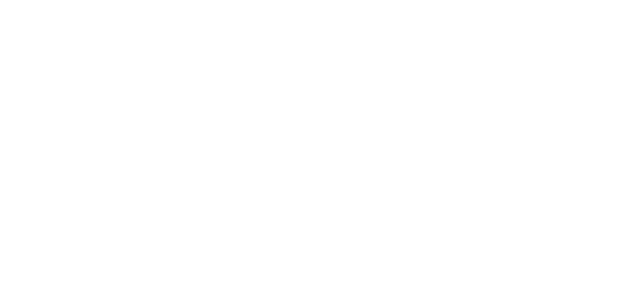
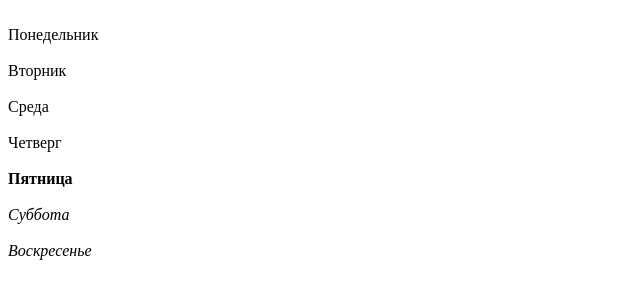
Before and after one commit to diz1/javascript12_hard, a plain HTML site: page index.html in a window 1280 px wide. Shown: the whole page, without its empty margins (0-640 px from the left). Drawn offline with Linux system fonts and the light colour scheme.

Commit message:
lesson_07_hard done

```diff
--- a/index.html
+++ b/index.html
@@ -6,7 +6,7 @@
     <title>Document</title>
 </head>
 <body>
-
+    <div id="week"></div>
 <script src="script.js"></script>
 </body>
 </html>
--- a/script.js
+++ b/script.js
@@ -1,52 +1,64 @@
 /*
-1) Создать массив arr = []
-— Записать в него 7 любых многозначных чисел в виде строк
-— Вывести в консоль только те, что начинаются с цифры 2 или 4 (Должны присутствовать в массиве)
-
-2) Вывести в столбик все простые числа от 1 до 100
-— Статья про простые числа - КЛИК
-— Рядом с каждым числом написать оба делителя данного числа
-    Например: “Делители этого числа: 1 и n”
-
-3) Запушить проект в репозиторий для усложненных заданий на GitHub
+	1) Создать массив week и записать в него дни недели в виде строк
+        - Вывести на экран все дни недели
+        - Каждый из них с новой строчки
+        - Выходные дни - курсивом
+        - Текущий день - жирным шрифтом(использовать объект даты)
 */
-
-let arr = [234, 532, 412, 590, 200, 503, 404];
-
-const getEven = () => {
-	let evenArr = [];
-	arr.forEach(item => {
-		item = item.toString();
-		if (item.startsWith('2') || item.startsWith('4')) {
-			evenArr.push(parseFloat(item));
-			return evenArr;
-		} else {
-			return false;
+let week =
+	[
+		{
+			id: 1,
+			name: 'Понедельник'
+		},
+		{
+			id: 2,
+			name: 'Вторник'
+		},
+		{
+			id: 3,
+			name: 'Среда'
+		},
+		{
+			id: 4,
+			name: 'Четверг'
+		},
+		{
+			id: 5,
+			name: 'Пятница'
+		},
+		{
+			id: 6,
+			name: 'Суббота'
+		},
+		{
+			id: 0,
+			name: 'Воскресенье'
 		}
-	});
-	return evenArr;
-};
-
-console.log(getEven());
-
-const primeNumbers = () => {
-	const n = 100;
-	for (let i = 1; i < n; i++) {
-		if (i % i === 0) {
-			let count = 0;
-			for (let j = 1; j <= i; j++) {
-				if (i % j === 0) {
-					count++;
-				}
-				if (count === 2 && j === i) {
-					console.log(`${i} - Делители этого числа: ${1} и ${i}`);
-				}
-				if (count > 2) {
-					break;
-				}
-			}
-		}
+	];
+let div = document.getElementById('week'),
+	day = new Date();
+week.forEach(item => {
+	let template =
+		`
+			<br>
+			${item.name}<br>
+		`;
+	if (item.id === 0 || item.id === 6) {
+		template =
+			`
+				<br>
+				<i>${item.name}</i><br>
+			`;
+		div.insertAdjacentHTML('beforeend', template);
+	} else if (item.id === day.getDay()) {
+		template =
+			`
+				<br>
+				<b>${item.name}</b><br>
+			`;
+		div.insertAdjacentHTML('beforeend', template);
+	} else {
+		div.insertAdjacentHTML('beforeend', template);
 	}
-};
-
-console.log(primeNumbers());
+});
```
